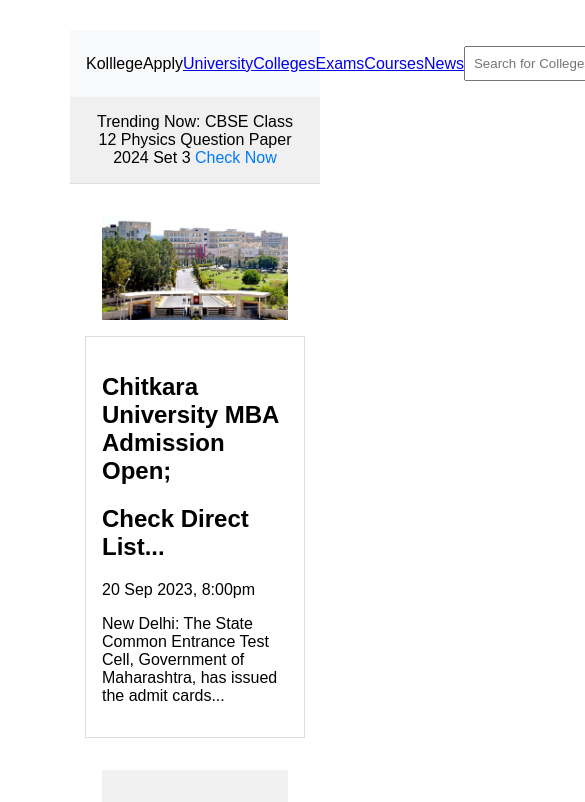
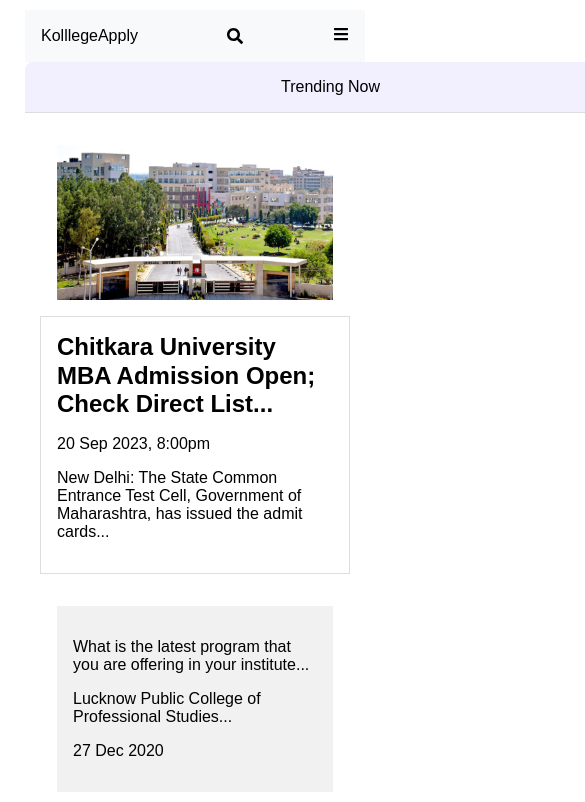
Before and after one commit to Dayswelive/Assignment32Mobile, a React (Vite) app in the folder Assignment_Project/: page / in a window 390 px wide. Shown: the top 802 px of the page, 585 px wide, since content can reach past the window. Built offline with nearby package versions, Linux system fonts and the light colour scheme.

Commit message:
Making responsiveness

```diff
--- a/Assignment_Project/package.json
+++ b/Assignment_Project/package.json
@@ -11,7 +11,8 @@
   },
   "dependencies": {
     "react": "^18.2.0",
-    "react-dom": "^18.2.0"
+    "react-dom": "^18.2.0",
+    "react-icons": "^5.2.1"
   },
   "devDependencies": {
     "@types/react": "^18.2.66",
--- a/Assignment_Project/src/App.jsx
+++ b/Assignment_Project/src/App.jsx
@@ -8,8 +8,9 @@
 
 const App = () => {
   return (
+    <>
+      <Navbar />
       <div className="App">
-      <Navbar />
         <TrendingNow />
         <main className="main-content">
           <div className="top-section">
@@ -19,6 +20,7 @@
           <FeaturedNews />
         </main>
       </div>
+    </>
   );
 };
 
--- a/Assignment_Project/src/components/Navbar.jsx
+++ b/Assignment_Project/src/components/Navbar.jsx
@@ -1,21 +1,52 @@
-import React from "react";
+import React, { useState } from "react";
+import {
+  FaSearch,
+  FaBars,
+  FaTimes,
+  FaUniversity,
+  FaSchool,
+  FaBook,
+  FaNewspaper,
+  FaGraduationCap,
+} from "react-icons/fa";
+// import "./Navbar.css";
 
 const Navbar = () => {
+  const [isMobile, setIsMobile] = useState(false);
+
+  const handleMobileMenu = () => {
+    setIsMobile(!isMobile);
+  };
+
   return (
     <nav className="navbar">
       <div className="logo">KolllegeApply</div>
-      <div className="nav-links">
-        <a href="#">University</a>
-        <a href="#">Colleges</a>
-        <a href="#">Exams</a>
-        <a href="#">Courses</a>
-        <a href="#">News</a>
+      <div className={`nav-links ${isMobile ? "nav-links-mobile" : ""}`}>
+        <a href="#">
+          <FaUniversity /> University
+        </a>
+        <a href="#">
+          <FaSchool /> Colleges
+        </a>
+        <a href="#">
+          <FaGraduationCap /> Exams
+        </a>
+        <a href="#">
+          <FaBook /> Courses
+        </a>
+        <a href="#">
+          <FaNewspaper /> News
+        </a>
       </div>
       <div className="search-bar">
+        <FaSearch className="search-icon" />
         <input
           type="text"
           placeholder="Search for Colleges, Exams, Courses & more..."
         />
+      </div>
+      <div className="hamburger" onClick={handleMobileMenu}>
+        {isMobile ? <FaTimes /> : <FaBars />}
       </div>
     </nav>
   );
--- a/Assignment_Project/src/components/TrendingNow.jsx
+++ b/Assignment_Project/src/components/TrendingNow.jsx
@@ -1,12 +1,15 @@
 import React from "react";
-
+import styles from "../stylesheets/trendingNow.module.css";
 const TrendingNow = () => {
   return (
-    <section className="trending-now">
-      <p>
-        Trending Now: CBSE Class 12 Physics Question Paper 2024 Set 3{" "}
+    <section className={styles.trending_now}>
+      <div className={styles.trending_content}>
+        <p>Trending Now: CBSE Class 12 Physics Question Paper 2024 Set 3</p>
         <a href="#">Check Now</a>
-      </p>
+      </div>
+      <div className={styles.trending_content_mobile}>
+        <p>Trending Now</p>
+      </div>
     </section>
   );
 };
--- a/Assignment_Project/src/index.css
+++ b/Assignment_Project/src/index.css
@@ -12,6 +12,32 @@
   align-items: center;
   padding: 1rem;
   background-color: #f8f9fa;
+  position: relative;
+}
+
+.nav-links {
+  display: flex;
+  gap: 1rem;
+}
+
+.nav-links a {
+  text-decoration: none;
+  color: #333;
+  padding: 0.5rem 1rem;
+  transition: background-color 0.3s ease;
+  display: flex;
+  align-items: center;
+  gap: 0.5rem;
+}
+
+.nav-links a:hover {
+  background-color: #e9ecef;
+  border-radius: 4px;
+}
+
+.search-bar {
+  display: flex;
+  align-items: center;
 }
 
 .search-bar input {
@@ -19,21 +45,13 @@
   padding: 0.5rem;
 }
 
-.trending-now {
-  background-color: #f0f0f0;
-  padding: 1rem;
-  text-align: center;
-  border-bottom: 1px solid #ddd;
+.search-bar .search-icon {
+  display: none;
 }
 
-.trending-now p {
-  margin: 0;
-  font-size: 1rem;
-}
-
-.trending-now a {
-  color: #007bff;
-  text-decoration: none;
+.hamburger {
+  display: none;
+  cursor: pointer;
 }
 
 .main-content {
@@ -67,19 +85,23 @@
   padding: 1rem;
   border: 1px solid #ddd;
 }
-
+.hero-text h1 {
+  margin: 0;
+  padding: 0;
+  line-height: 1.2;
+}
 .big-stories {
   flex: 1;
 }
 
 .big-stories h2 {
-  margin-bottom: 1rem;
+  margin-bottom: 0.5rem;
 }
 
 .news-item {
   background-color: #f1f1f1;
   padding: 1rem;
-  margin-bottom: 1rem;
+  margin-bottom: 0.5rem;
 }
 
 .featured-news {
@@ -94,6 +116,12 @@
 }
 
 @media (max-width: 768px) {
+  body {
+    margin: 20px;
+    padding-left: 20px;
+    padding-right: 20px;
+  }
+
   .top-section {
     flex-direction: column;
   }
@@ -101,9 +129,42 @@
   .featured-news .news-item {
     flex: 1 1 100%;
   }
+
+  .navbar .nav-links {
+    display: none;
+  }
+
+  .navbar .nav-links.nav-links-mobile {
+    display: flex;
+    flex-direction: column;
+    position: absolute;
+    top: 60px;
+    left: 0;
+    width: 100%;
+    background-color: #f8f9fa;
+    padding: 1rem;
+    gap: 0.5rem;
+  }
+
+  .hamburger {
+    display: block;
+  }
+
+  .search-bar input {
+    display: none;
+  }
+
+  .search-bar .search-icon {
+    display: block;
+  }
 }
 
 @media (max-width: 450px) {
+  body {
+    margin: 10px;
+    padding-left: 15px;
+    padding-right: 15px;
+  }
   .big-stories {
     display: none;
   }
--- /dev/null
+++ b/Assignment_Project/src/stylesheets/trendingNow.module.css
@@ -0,0 +1,37 @@
+.trending_now {
+  width: 579px;
+  gap: 0px;
+  border-radius: 8px 0px 0px 0px;
+  background-color: #f2efff;
+  padding: 1rem;
+  text-align: center;
+  border-bottom: 1px solid #ddd;
+}
+
+.trending_now p {
+  margin: 0;
+  font-size: 1rem;
+}
+
+.trending_now a {
+  color: #d32f2f;
+  text-decoration: none;
+}
+.trending_content {
+  display: flex;
+  align-items: center;
+  justify-content: space-between;
+}
+.trending_content_mobile {
+  display: none;
+}
+
+@media (max-width: 600px) {
+  .trending_content {
+    display: none;
+  }
+
+  .trending_content_mobile {
+    display: block;
+  }
+}
```
Also changed, not shown: 1 other file (tests, documents, lock files or other folders). Lines whose indentation alone changed are shown as unchanged.
